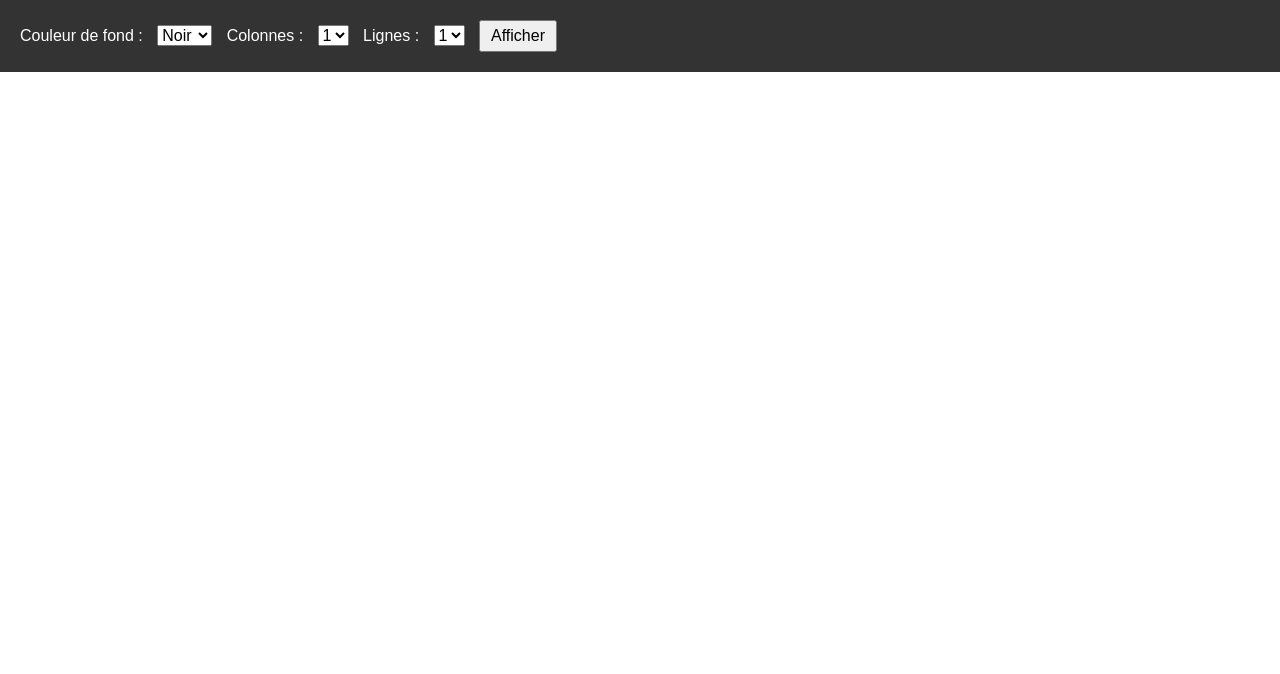
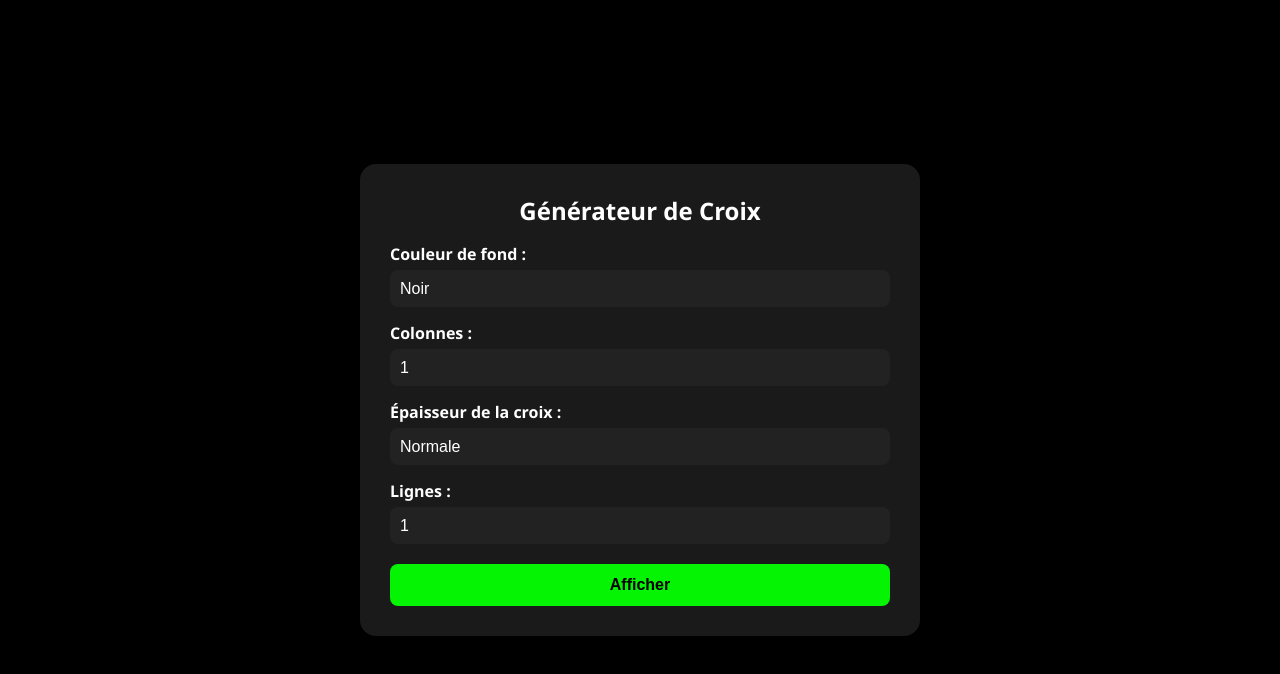
Before and after one commit to fabiencroguennec/GreenGenerator, a plain HTML site: page index.html in a window 1280 px wide. Drawn offline with Linux system fonts and the light colour scheme.

Commit message:
Update index.html

```diff
--- a/index.html
+++ b/index.html
@@ -6,24 +6,81 @@
   <meta name="viewport" content="width=device-width, initial-scale=1.0, user-scalable=no">
   <title>Générateur de croix</title>
   <style>
+    :root {
+      --green: #04F404;
+      --blue: #150DF7;
+      --black: #000000;
+      --white: #ffffff;
+      --glass: rgba(255, 255, 255, 0.1);
+    }
+
     body, html {
       margin: 0;
       padding: 0;
       height: 100%;
       overflow: hidden;
-      font-family: sans-serif;
+      font-family: 'Segoe UI', sans-serif;
+      background: var(--black);
+      color: var(--white);
     }
+
     #config {
       position: absolute;
-      top: 0;
-      left: 0;
+      top: 50%;
+      left: 50%;
+      transform: translate(-50%, -50%);
       z-index: 10;
-      background: rgba(0,0,0,0.8);
-      color: white;
-      padding: 20px;
+      background: var(--glass);
+      backdrop-filter: blur(10px);
+      border-radius: 16px;
+      padding: 30px;
+      width: 90%;
+      max-width: 500px;
+      box-shadow: 0 0 15px rgba(0,0,0,0.5);
+      animation: fadeIn 1s ease-in-out;
+    }
+
+    h1 {
+      margin-top: 0;
+      text-align: center;
+      font-size: 24px;
+    }
+
+    label {
+      display: block;
+      margin: 15px 0 5px;
+      font-weight: bold;
+    }
+
+    select {
       width: 100%;
-      box-sizing: border-box;
+      padding: 10px;
+      border: none;
+      border-radius: 8px;
+      background: #222;
+      color: var(--white);
+      font-size: 16px;
+      appearance: none;
     }
+
+    button {
+      margin-top: 20px;
+      width: 100%;
+      padding: 12px;
+      font-size: 16px;
+      font-weight: bold;
+      background: var(--green);
+      color: var(--black);
+      border: none;
+      border-radius: 8px;
+      cursor: pointer;
+      transition: background 0.3s ease;
+    }
+
+    button:hover {
+      background: #02c702;
+    }
+
     #viewer {
       position: absolute;
       top: 0;
@@ -33,23 +90,23 @@
       touch-action: none;
       display: none;
     }
+
     canvas {
       display: block;
       width: 100%;
       height: 100%;
       touch-action: none;
     }
-    label, select, button {
-      font-size: 16px;
-      margin-right: 10px;
-    }
-    button {
-      padding: 5px 10px;
+
+    @keyframes fadeIn {
+      from { opacity: 0; transform: translate(-50%, -60%); }
+      to { opacity: 1; transform: translate(-50%, -50%); }
     }
   </style>
 </head>
 <body>
   <div id="config">
+    <h1>Générateur de Croix</h1>
     <label for="bgColor">Couleur de fond :</label>
     <select id="bgColor">
       <option value="#000000">Noir</option>
@@ -63,7 +120,16 @@
       <option>5</option><option>6</option><option>7</option><option>8</option>
     </select>
 
+
+    <label for="thickness">Épaisseur de la croix :</label>
+    <select id="thickness">
+      <option value="0.5">Fine</option>
+      <option value="1" selected>Normale</option>
+      <option value="1.5">Large</option>
+    </select>
+
     <label for="rows">Lignes :</label>
+
     <select id="rows">
       <option>1</option><option>2</option><option>3</option><option>4</option>
       <option>5</option><option>6</option><option>7</option><option>8</option>
@@ -74,10 +140,42 @@
 
   <div id="viewer">
     <canvas id="canvas"></canvas>
-  </div>
+
+    <div id="backButton" onclick="goBack()" style="position: absolute; top: 0; right: 0; width: 100px; height: 100px; z-index: 20;">
+    <div id="infoDisplay" style="position: absolute; top: 0; left: 0; padding: 10px; color: white; font-size: 14px; font-family: monospace; z-index: 15;">
+    <div id="downloadButton" onclick="downloadImage()" style="position: absolute; bottom: 10px; right: 10px; padding: 10px 20px; background: rgba(255,255,255,0.1); border-radius: 10px; color: white; font-weight: bold; font-size: 14px; cursor: pointer; z-index: 15;">
+      Télécharger PNG
+    </div>
 
   <script>
+    function downloadImage() {
+      const canvas = document.getElementById("canvas");
+      const link = document.createElement('a');
+
+      const now = new Date();
+      const bgColorText = document.getElementById("bgColor").options[document.getElementById("bgColor").selectedIndex].text.replace(/\s+/g, "");
+      const cols = document.getElementById("cols").value;
+      const rows = document.getElementById("rows").value;
+      const thickness = document.getElementById("thickness").options[document.getElementById("thickness").selectedIndex].text;
+      const dateString = now.toISOString().slice(0,19).replace(/[:T]/g, "-");
+      link.download = `croix_${bgColorText}_${cols}x${rows}_${thickness}_${dateString}.png`;
+      link.href = canvas.toDataURL("image/png");
+      link.click();
+    }
+
+
+    function goBack() {
+      document.getElementById("viewer").style.display = "none";
+      document.getElementById("config").style.display = "block";
+    }
+
     function generate() {
+      const bgColorText = document.getElementById("bgColor").options[document.getElementById("bgColor").selectedIndex].text;
+      const cols = parseInt(document.getElementById("cols").value);
+      const rows = parseInt(document.getElementById("rows").value);
+      const thicknessText = document.getElementById("thickness").options[document.getElementById("thickness").selectedIndex].text;
+
+      document.getElementById("infoDisplay").innerText = `Fond : ${bgColorText}\nColonnes : ${cols} | Lignes : ${rows}\nÉpaisseur : ${thicknessText}`;
       const bgColor = document.getElementById("bgColor").value;
       const cols = parseInt(document.getElementById("cols").value);
       const rows = parseInt(document.getElementById("rows").value);
@@ -97,7 +195,8 @@
 
       const crossWidth = canvas.width / cols;
       const crossHeight = canvas.height / rows;
-      const crossSize = Math.min(crossWidth, crossHeight) / 4;
+      const scale = parseFloat(document.getElementById("thickness").value);
+      const crossSize = Math.min(crossWidth, crossHeight) / 4 * scale;
 
       ctx.fillStyle = (bgColor === "#000000") ? "white" : "blue";
 
```
